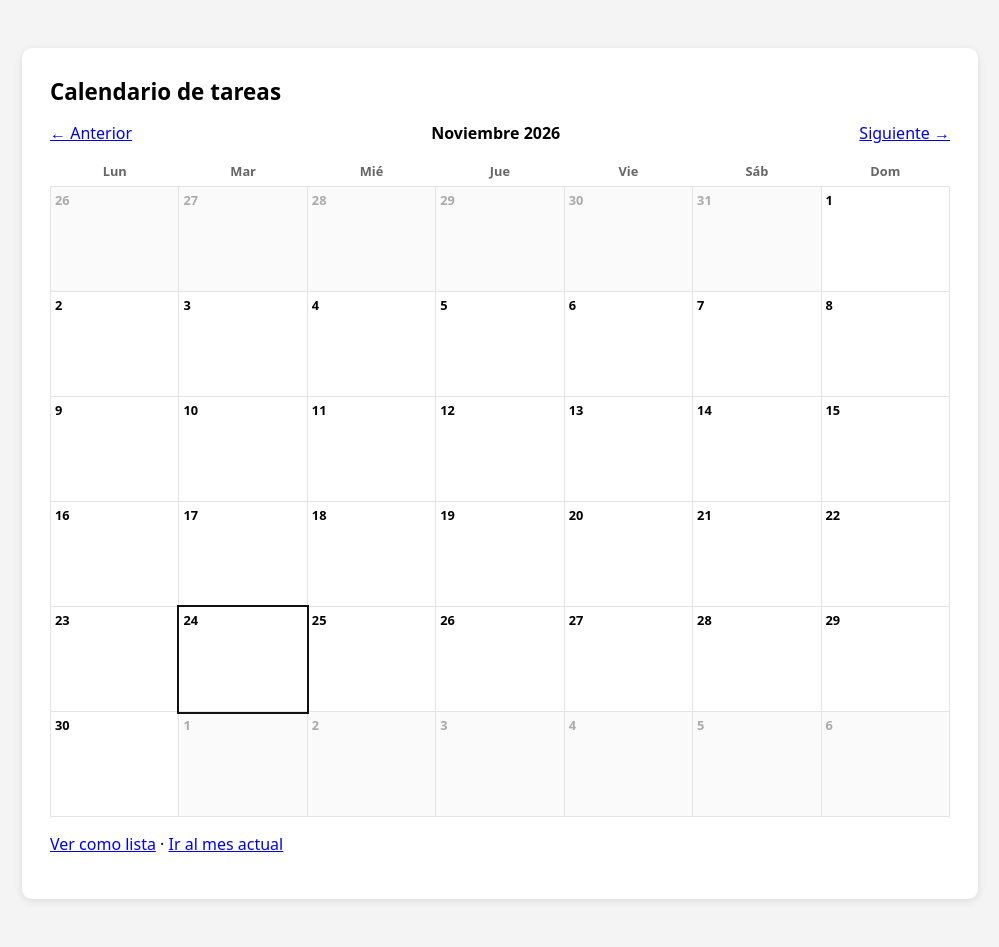
After one commit to brayancamilofonsecagaona-dot/Despliegue-Laravel, a Laravel app: page /tareas/calendario in a window 1280 px wide. The commit adds this page. Shown: the whole page, without its empty margins (140-1139 px from the left). Run offline with Laravel 12, Linux system fonts and the light colour scheme; a user stored in the database is signed in; data comes from the database, SQL or seed files in the repository; tables that the repository leaves empty hold one stand-in row (values such as "Sample post").

Commit message:
feat: calendario mensual para las tareas

```diff
--- a/app/Http/Controllers/TareaController.php
+++ b/app/Http/Controllers/TareaController.php
@@ -5,6 +5,7 @@ namespace App\Http\Controllers;
 use App\Http\Requests\TareaRequest;
 use App\Models\Tarea;
 use Illuminate\Http\Request;
+use Illuminate\Support\Carbon;
 
 class TareaController extends Controller
 {
@@ -50,6 +51,52 @@ class TareaController extends Controller
         return redirect()->route('tareas.index')->with('status', 'Tarea eliminada con éxito.');
     }
 
+        public function calendario(Request $request)
+    {
+        $mes = $this->mesSolicitado($request->query('mes'));
+
+        $tareas = $request->user()->tareas()
+            ->whereBetween('fecha_limite', [$mes->copy()->startOfMonth(), $mes->copy()->endOfMonth()])
+            ->orderBy('titulo')
+            ->get()
+            ->groupBy(fn ($tarea) => $tarea->fecha_limite->toDateString());
+
+        $dia = $mes->copy()->startOfMonth()->startOfWeek(Carbon::MONDAY);
+        $fin = $mes->copy()->endOfMonth()->endOfWeek(Carbon::SUNDAY);
+
+        $semanas = [];
+        while ($dia->lte($fin)) {
+            $semana = [];
+            for ($i = 0; $i < 7; $i++) {
+                $semana[] = [
+                    'fecha' => $dia->copy(),
+                    'delMes' => $dia->month === $mes->month,
+                    'tareas' => $tareas->get($dia->toDateString(), collect()),
+                ];
+                $dia->addDay();
+            }
+            $semanas[] = $semana;
+        }
+
+        return view('tareas.calendario', [
+            'mes' => $mes,
+            'semanas' => $semanas,
+            'anterior' => $mes->copy()->subMonth()->format('Y-m'),
+            'siguiente' => $mes->copy()->addMonth()->format('Y-m'),
+            'sinFecha' => $request->user()->tareas()->whereNull('fecha_limite')->count(),
+        ]);
+    }
+
+    // Acepta solo meses con formato AAAA-MM; si no es válido, usa el mes actual
+    private function mesSolicitado(?string $valor): Carbon
+    {
+        if ($valor && preg_match('/^\d{4}-(0[1-9]|1[0-2])$/', $valor)) {
+            return Carbon::createFromFormat('Y-m-d', $valor . '-01')->startOfDay();
+        }
+
+        return now()->startOfMonth();
+    }
+
     // Solo el dueño puede ver, editar o borrar su tarea
     private function autorizar(Tarea $tarea): void
     {
--- /dev/null
+++ b/resources/views/tareas/calendario.blade.php
@@ -0,0 +1,58 @@
+@extends('tareas.layout')
+@section('titulo', 'Calendario')
+@section('contenido')
+    <style>
+        .card { max-width: 900px; }
+        .cabecera { display: flex; justify-content: space-between; align-items: center; }
+        table.cal { width: 100%; border-collapse: collapse; table-layout: fixed; margin-top: 12px; }
+        .cal th { font-size: .8rem; color: #666; padding: 6px; }
+        .cal td { border: 1px solid #e4e4e7; height: 96px; vertical-align: top; padding: 4px; font-size: .8rem; }
+        .cal td.fuera { background: #fafafa; color: #aaa; }
+        .cal td.hoy { outline: 2px solid #111; }
+        .dia { font-weight: 600; }
+        .t { display: block; margin-top: 3px; padding: 2px 4px; border-radius: 4px; background: #e4e4e7; color: #111; text-decoration: none; overflow: hidden; text-overflow: ellipsis; white-space: nowrap; }
+        .t.en_progreso { background: #fef9c3; }
+        .t.completada { background: #dcfce7; text-decoration: line-through; }
+    </style>
+
+    <h1>Calendario de tareas</h1>
+
+    <div class="cabecera">
+        <a href="{{ route('tareas.calendario', ['mes' => $anterior]) }}">← Anterior</a>
+        <strong>{{ ucfirst($mes->copy()->locale('es')->translatedFormat('F Y')) }}</strong>
+        <a href="{{ route('tareas.calendario', ['mes' => $siguiente]) }}">Siguiente →</a>
+    </div>
+
+    <table class="cal">
+        <thead>
+            <tr>
+                @foreach (['Lun', 'Mar', 'Mié', 'Jue', 'Vie', 'Sáb', 'Dom'] as $nombre)
+                    <th>{{ $nombre }}</th>
+                @endforeach
+            </tr>
+        </thead>
+        <tbody>
+            @foreach ($semanas as $semana)
+                <tr>
+                    @foreach ($semana as $dia)
+                        <td class="{{ $dia['delMes'] ? '' : 'fuera' }} {{ $dia['fecha']->isToday() ? 'hoy' : '' }}">
+                            <span class="dia">{{ $dia['fecha']->day }}</span>
+                            @foreach ($dia['tareas'] as $tarea)
+                                <a class="t {{ $tarea->estado }}" href="{{ route('tareas.edit', $tarea) }}" title="{{ $tarea->titulo }}">{{ $tarea->titulo }}</a>
+                            @endforeach
+                        </td>
+                    @endforeach
+                </tr>
+            @endforeach
+        </tbody>
+    </table>
+
+    @if ($sinFecha > 0)
+        <p><small>{{ $sinFecha }} tarea(s) sin fecha límite no aparecen en el calendario.</small></p>
+    @endif
+
+    <p>
+        <a href="{{ route('tareas.index') }}">Ver como lista</a> ·
+        <a href="{{ route('tareas.calendario') }}">Ir al mes actual</a>
+    </p>
+@endsection
--- a/resources/views/tareas/index.blade.php
+++ b/resources/views/tareas/index.blade.php
@@ -4,6 +4,7 @@
     <h1>Mis tareas</h1>
     <a href="{{ route('tareas.create') }}" class="btn">Nueva tarea</a>
     <a href="/privada">Volver</a>
+    <a href="{{ route('tareas.calendario') }}">Ver calendario</a>
 
     @forelse ($tareas as $tarea)
         <div class="item">
--- a/routes/web.php
+++ b/routes/web.php
@@ -31,5 +31,9 @@ Route::get('/reset-password/{token}', [RecuperacionController::class, 'showReset
 Route::post('/update-password', [RecuperacionController::class, 'updatePassword'])->name('password.update');
 
 Route::middleware('auth')->group(function () {
+    Route::middleware('auth')->group(function () {
+    Route::get('tareas/calendario', [TareaController::class, 'calendario'])->name('tareas.calendario');
+    Route::resource('tareas', TareaController::class)->except('show');
+    });
     Route::resource('tareas', TareaController::class)->except('show');
 });
```
Also changed, not shown: tests/Feature/TareaCalendarioTest.php (added, +85 -0 lines).
